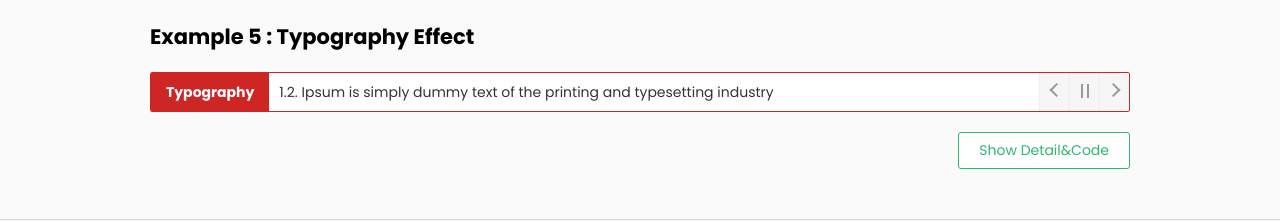
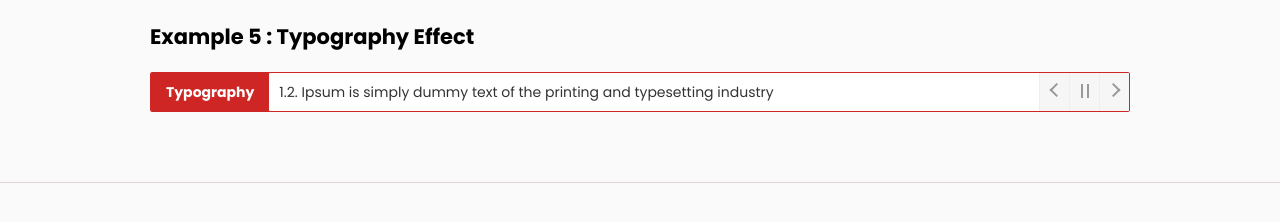
Before and after one commit to dermarkusauslb/jquery-newsticker, a plain HTML site: page index.html in a window 1280 px wide. Shown: the part 1180-1402 px from the top of the page. Drawn offline with nearby package versions, Linux system fonts and the light colour scheme; no server answers.

Commit message:
Update index.html

```diff
--- a/index.html
+++ b/index.html
@@ -188,9 +188,6 @@
 			    <!-- *********************** -->
 			    <!-- DEMO5 HTML END HERE ** -->
 
-			</div>
-			<div class="demo-align-right">
-				<a href="example5.html" class="demo-button">Show Detail&Code</a>
 			</div>
 		</div>
 	</section>
```
